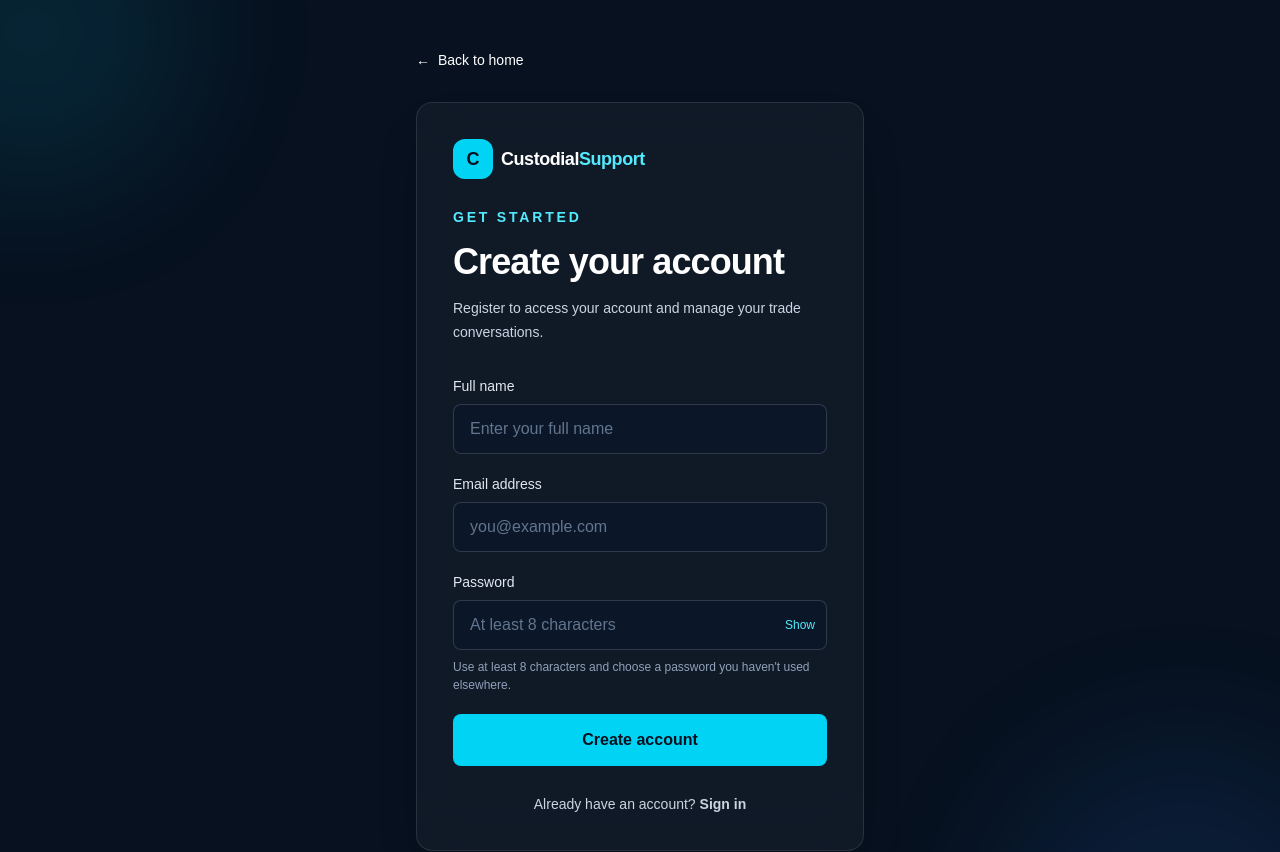
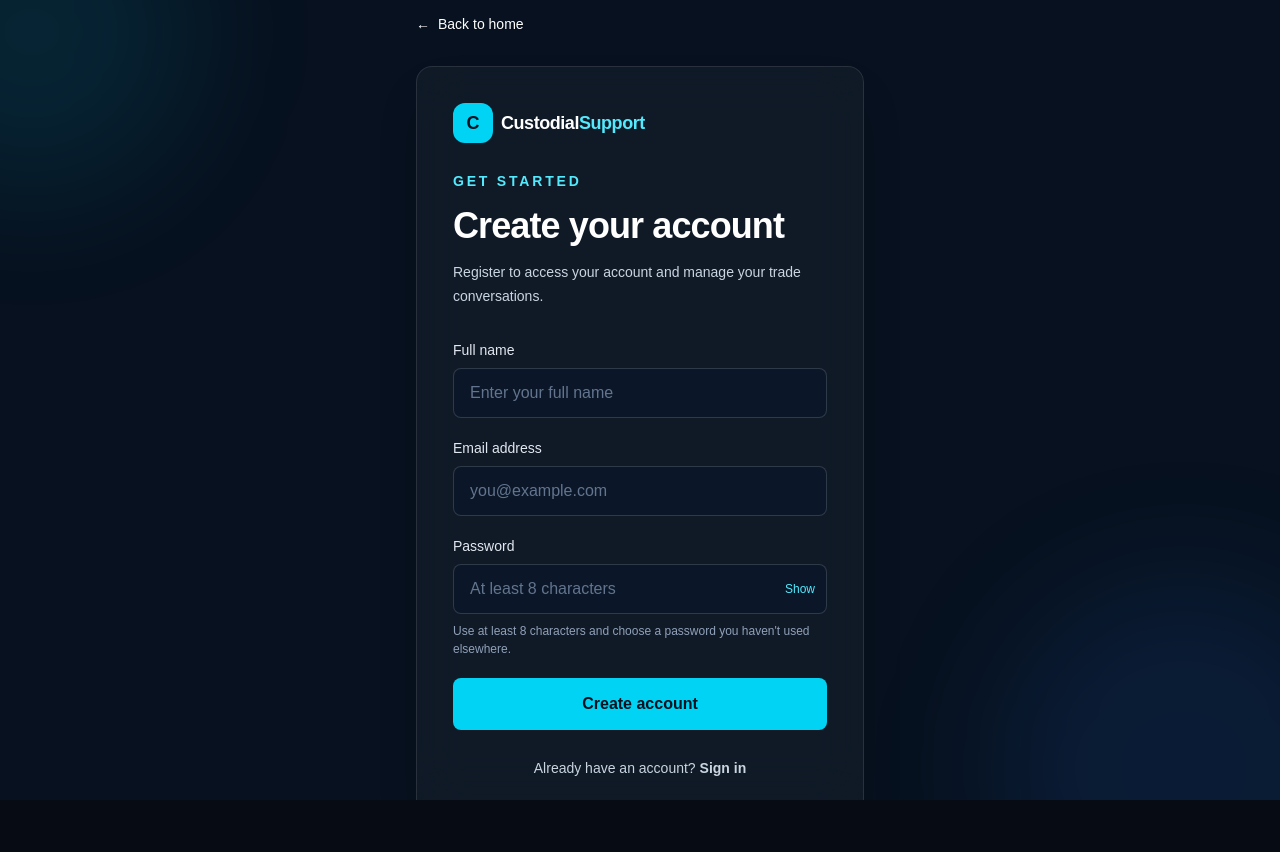
Before and after one commit to Pablo-rgb-cou/CustodialSupport, a Next.js app: page /signup in a window 1280 px wide. Shown: the top 852 px of the page. After the commit the page ends 800 px from the top, so only its background shows below. Built offline with nearby package versions, Linux system fonts and the light colour scheme; no server answers.

Commit message:
Keep authentication pages within viewport

```diff
--- a/app/admin/login/page.tsx
+++ b/app/admin/login/page.tsx
@@ -75,11 +75,11 @@ export default function AdminLoginPage() {
     }
 
     return (
-        <main className="relative flex min-h-screen items-center justify-center overflow-hidden bg-[#04111f] px-5 py-12 text-white">
+        <main className="auth-viewport relative flex items-center justify-center overflow-hidden bg-[#04111f] px-5 py-12 text-white">
             <div className="pointer-events-none absolute -left-32 -top-32 h-96 w-96 rounded-full bg-cyan-500/10 blur-3xl" />
             <div className="pointer-events-none absolute -bottom-40 -right-24 h-96 w-96 rounded-full bg-blue-500/10 blur-3xl" />
 
-            <section className="relative w-full max-w-md rounded-3xl border border-white/10 bg-[#0a1b2b]/95 p-7 shadow-2xl shadow-black/30 sm:p-10">
+            <section className="auth-card relative w-full max-w-md rounded-3xl border border-white/10 bg-[#0a1b2b]/95 p-7 shadow-2xl shadow-black/30 sm:p-10">
                 <Link
                     href="/"
                     className="mb-9 inline-flex items-center gap-2 text-sm text-slate-400 transition hover:text-cyan-300"
@@ -105,7 +105,7 @@ export default function AdminLoginPage() {
                     CustodialSupport dashboard.
                 </p>
 
-                <form onSubmit={handleLogin} className="mt-8 space-y-5">
+                <form onSubmit={handleLogin} className="auth-form mt-8 space-y-5">
                     <div>
                         <label
                             htmlFor="admin-email"
--- a/app/forgot-password/page.tsx
+++ b/app/forgot-password/page.tsx
@@ -43,8 +43,8 @@ export default function ForgotPasswordPage() {
   }
 
   return (
-    <main className="flex min-h-screen items-center justify-center bg-[#07111f] px-5 py-12 text-white">
-      <section className="w-full max-w-md rounded-2xl border border-white/10 bg-white/[.04] p-7 sm:p-9">
+    <main className="auth-viewport flex items-center justify-center bg-[#07111f] px-5 py-12 text-white">
+      <section className="auth-card w-full max-w-md rounded-2xl border border-white/10 bg-white/[.04] p-7 sm:p-9">
         <a
           href={returnToSettings ? "/dashboard?section=Settings" : "/login"}
           className="text-sm text-cyan-300 hover:text-cyan-200"
@@ -65,7 +65,7 @@ export default function ForgotPasswordPage() {
           exists, password reset instructions will be sent.
         </p>
 
-        <form onSubmit={submit} className="mt-6 space-y-4">
+        <form onSubmit={submit} className="auth-form mt-6 space-y-4">
           <label className="block text-sm text-slate-200">
             Email address
 
--- a/app/globals.css
+++ b/app/globals.css
@@ -432,3 +432,99 @@ button:focus-visible {
   height: 0 !important;
   background: transparent !important;
 }
+
+/* Auth and password recovery screens stay within the device viewport. */
+main.auth-viewport {
+  position: fixed;
+  inset: 0;
+  z-index: 40;
+  width: 100%;
+  height: 100vh;
+  height: 100dvh;
+  min-height: 0 !important;
+  box-sizing: border-box;
+  overflow: hidden !important;
+  overscroll-behavior: none;
+  padding-top: max(12px, env(safe-area-inset-top)) !important;
+  padding-bottom: max(12px, env(safe-area-inset-bottom)) !important;
+  scrollbar-width: none;
+  -ms-overflow-style: none;
+}
+
+main.auth-viewport::-webkit-scrollbar {
+  display: none;
+  width: 0;
+  height: 0;
+}
+
+.auth-content {
+  min-height: 0;
+  max-height: 100%;
+}
+
+.auth-card {
+  max-height: 100%;
+  box-sizing: border-box;
+}
+
+@media (max-height: 780px) {
+  main.auth-viewport {
+    padding-left: max(12px, env(safe-area-inset-left)) !important;
+    padding-right: max(12px, env(safe-area-inset-right)) !important;
+  }
+
+  .auth-card {
+    padding: 1.25rem !important;
+  }
+
+  .auth-form {
+    margin-top: 1rem !important;
+  }
+
+  .auth-form > :not([hidden]) ~ :not([hidden]) {
+    margin-top: 0.75rem !important;
+  }
+
+  .auth-footer {
+    margin-top: 0.75rem !important;
+  }
+}
+
+@media (max-height: 680px) {
+  main.auth-viewport {
+    padding-top: max(6px, env(safe-area-inset-top)) !important;
+    padding-bottom: max(6px, env(safe-area-inset-bottom)) !important;
+  }
+
+  .auth-card {
+    padding: 0.85rem !important;
+  }
+
+  .auth-card h1 {
+    font-size: 1.5rem !important;
+    line-height: 1.15 !important;
+  }
+
+  .auth-card p {
+    line-height: 1.35 !important;
+  }
+
+  .auth-form {
+    margin-top: 0.65rem !important;
+  }
+
+  .auth-form > :not([hidden]) ~ :not([hidden]) {
+    margin-top: 0.5rem !important;
+  }
+
+  .auth-card input,
+  .auth-card button {
+    min-height: 2.5rem;
+  }
+
+  .auth-footer {
+    margin-top: 0.5rem !important;
+    font-size: 0.65rem !important;
+    line-height: 1rem !important;
+  }
+}
--- a/app/login/page.tsx
+++ b/app/login/page.tsx
@@ -53,7 +53,7 @@ try {
 }
 
 return (
-<main className="relative flex min-h-screen items-center justify-center overflow-hidden bg-[#07111f] px-5 py-12 text-white">
+<main className="auth-viewport relative flex items-center justify-center overflow-hidden bg-[#07111f] px-5 py-12 text-white">
 {/* Decorative background */}
 <div aria-hidden="true" className="pointer-events-none absolute -left-32 -top-32 h-80 w-80 rounded-full bg-cyan-400/10 blur-3xl" />
 
@@ -62,7 +62,7 @@ return (
     className="pointer-events-none absolute -bottom-40 -right-24 h-96 w-96 rounded-full bg-blue-500/10 blur-3xl"
   />
 
-  <div className="relative z-10 w-full max-w-md">
+  <div className="auth-content relative z-10 w-full max-w-md">
     {/* Back to homepage */}
     <Link
       href="/"
@@ -73,7 +73,7 @@ return (
     </Link>
 
     {/* Login card */}
-    <div className="rounded-2xl border border-white/10 bg-white/[0.04] p-7 shadow-2xl shadow-black/20 backdrop-blur-xl sm:p-9">
+    <div className="auth-card rounded-2xl border border-white/10 bg-white/[0.04] p-7 shadow-2xl shadow-black/20 backdrop-blur-xl sm:p-9">
       {/* Brand */}
       <div className="mb-8">
         <Link href="/" className="mb-7 inline-flex items-center gap-2">
@@ -100,7 +100,7 @@ return (
       </div>
 
       {/* Login form */}
-      <form onSubmit={handleLogin} className="space-y-5">
+      <form onSubmit={handleLogin} className="auth-form space-y-5">
         <div>
           <label
             htmlFor="email"
@@ -193,7 +193,7 @@ return (
       </p>
     </div>
 
-    <p className="mt-6 text-center text-xs leading-5 text-slate-500">
+    <p className="auth-footer mt-6 text-center text-xs leading-5 text-slate-500">
       Keep your password private. Never share your login credentials or
       verification codes with anyone.
     </p>
--- a/app/signup/page.tsx
+++ b/app/signup/page.tsx
@@ -67,7 +67,7 @@ export default function SignupPage() {
   }
 
   return (
-    <main className="relative flex min-h-[100svh] items-center justify-center overflow-x-hidden overflow-y-auto bg-[#07111f] px-5 py-3 text-white sm:min-h-screen sm:overflow-hidden sm:py-12">
+    <main className="auth-viewport relative flex items-center justify-center overflow-hidden bg-[#07111f] px-5 py-3 text-white sm:py-12">
       <div
         aria-hidden="true"
         className="pointer-events-none absolute -left-32 -top-32 h-80 w-80 rounded-full bg-cyan-400/10 blur-3xl"
@@ -78,7 +78,7 @@ export default function SignupPage() {
         className="pointer-events-none absolute -bottom-40 -right-24 h-96 w-96 rounded-full bg-blue-500/10 blur-3xl"
       />
 
-      <div className="relative z-10 my-auto w-full max-w-md">
+      <div className="auth-content relative z-10 w-full max-w-md">
         <Link
           href="/"
           className="mb-3 inline-flex items-center gap-2 text-xs text-cyan-300 transition hover:text-cyan-200 sm:mb-8 sm:text-sm"
@@ -87,7 +87,7 @@ export default function SignupPage() {
           Back to home
         </Link>
 
-        <div className="rounded-2xl border border-white/10 bg-white/[0.04] p-4 shadow-2xl shadow-black/20 backdrop-blur-xl sm:p-9">
+        <div className="auth-card rounded-2xl border border-white/10 bg-white/[0.04] p-4 shadow-2xl shadow-black/20 backdrop-blur-xl sm:p-9">
           <div className="mb-4 sm:mb-8">
             <Link href="/" className="mb-3 inline-flex items-center gap-2 sm:mb-7">
               <span className="flex h-9 w-9 items-center justify-center rounded-xl bg-cyan-400 text-lg font-black text-[#07111f] sm:h-10 sm:w-10">
@@ -112,7 +112,7 @@ export default function SignupPage() {
             </p>
           </div>
 
-          <form onSubmit={handleSignup} className="space-y-2.5 sm:space-y-5">
+          <form onSubmit={handleSignup} className="auth-form space-y-2.5 sm:space-y-5">
             <div>
               <label
                 htmlFor="fullName"
@@ -232,7 +232,7 @@ export default function SignupPage() {
           </p>
         </div>
 
-        <p className="mt-3 text-center text-[10px] leading-4 text-slate-500 sm:mt-6 sm:text-xs sm:leading-5">
+        <p className="auth-footer mt-3 text-center text-[10px] leading-4 text-slate-500 sm:mt-6 sm:text-xs sm:leading-5">
           Keep your password private. Never share your password or email verification link with anyone.
         </p>
       </div>
```
Also changed, not shown: app/reset-password/page.tsx (+4 -4 lines).
